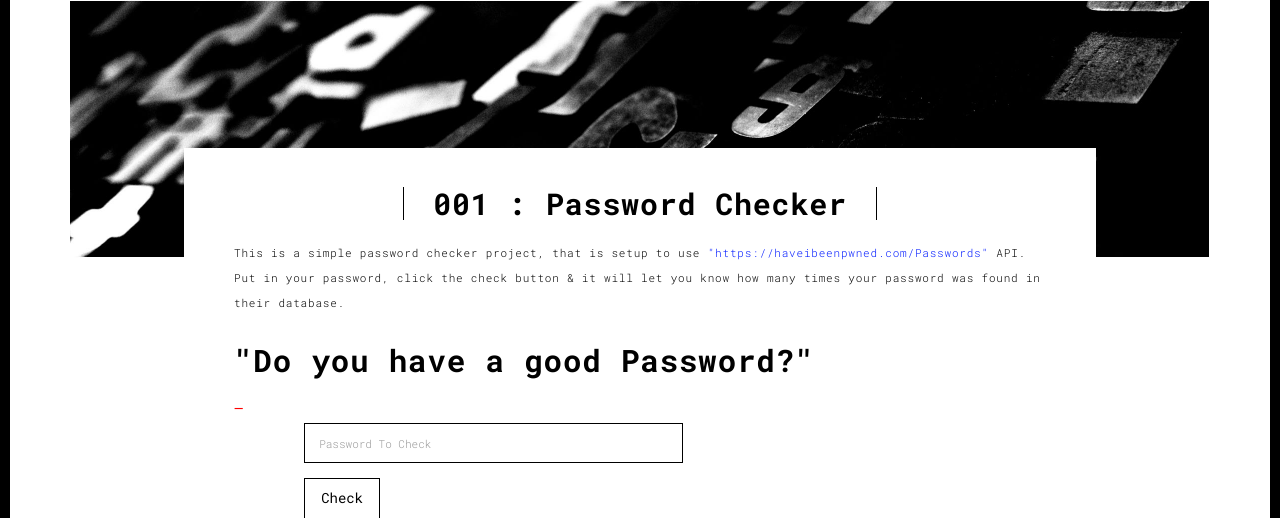
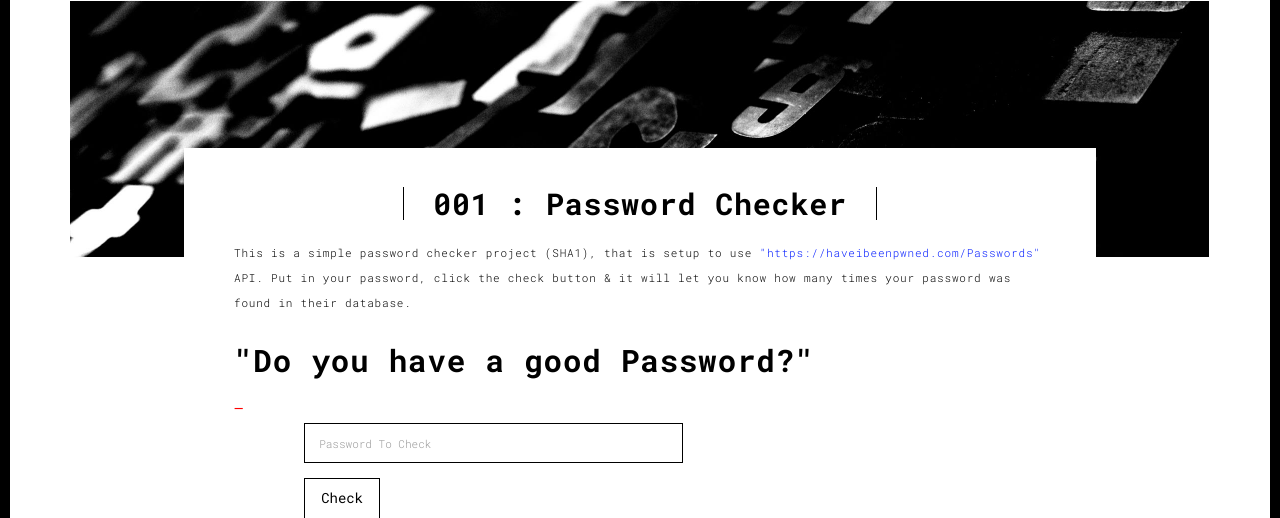
Before and after one commit to dennislee04/portfo, a Python web app: template templates/workone.html in a window 1280 px wide. Shown: the part 90-608 px from the top of the page. Run offline with Jinja, Linux system fonts and the light colour scheme; the template is opened without the code that fills it, so the values that code supplies are empty.

Commit message:
updated server.py & workone.html

```diff
--- a/templates/workone.html
+++ b/templates/workone.html
@@ -68,7 +68,7 @@
           <div class="text-center">
             <h1 class="h2">001 : Password Checker</h1>
           </div>
-          <p>This is a simple password checker project, that is setup to use <a href="https://haveibeenpwned.com/Passwords" target="_blank">"https://haveibeenpwned.com/Passwords"</a> API. Put in your password, click the check button & it will let you know how many times your password was found in their database.</p>
+          <p>This is a simple password checker project (SHA1), that is setup to use <a href="https://haveibeenpwned.com/Passwords" target="_blank">"https://haveibeenpwned.com/Passwords"</a> API. Put in your password, click the check button & it will let you know how many times your password was found in their database.</p>
 
           <blockquote>
             <p>"Do you have a good Password?"</p>
```
